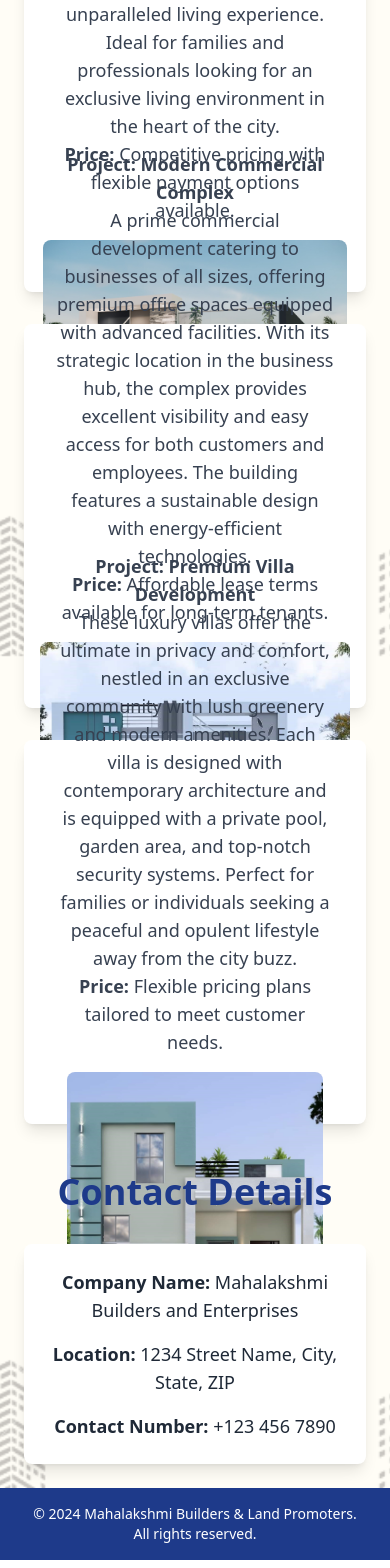
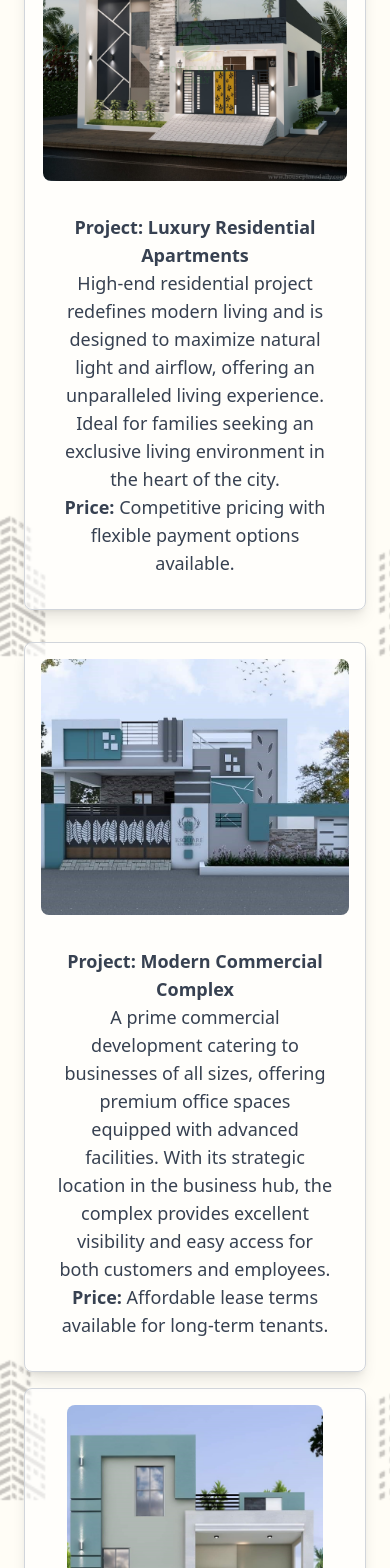
Before and after one commit to Gokkull04/mahalakshmi-app, a React (Create React App) app: page /about in a window 390 px wide. Shown: the part 260-1828 px from the top of the page. Built offline with nearby package versions, Linux system fonts and the light colour scheme.

Commit message:
responsive

```diff
--- a/src/pages/About.js
+++ b/src/pages/About.js
@@ -1,24 +1,31 @@
 import React from "react";
 import { motion } from "framer-motion";
 import bg from "../img/bg.png";
-import companyImage1 from "../img/img1.jpeg"; // Replace with actual image paths
+import companyImage1 from "../img/img1.jpeg";
 import companyImage2 from "../img/img2.jpeg";
 import companyImage3 from "../img/img3.jpeg";
 
-// Framer Motion variants for card animation
+// Animation variants
 const fadeIn = {
   hidden: { opacity: 0, y: 50 },
-  visible: { opacity: 1, y: 0 },
+  visible: {
+    opacity: 1,
+    y: 0,
+    transition: {
+      duration: 1, // Increased duration for smoother effect
+      ease: "easeInOut", // Smooth ease effect
+    },
+  },
 };
 
-// Container variant for staggered animation
 const staggerContainer = {
   hidden: { opacity: 1 },
   visible: {
     opacity: 1,
     transition: {
-      staggerChildren: 0.5, // Delay between each card animation
-      when: "beforeChildren", // Ensures the cards animate one by one
+      staggerChildren: 0.4, // Delay between card animations for smoother flow
+      duration: 0.8, // Duration across all elements
+      ease: "easeInOut", // Uniform easing
     },
   },
 };
@@ -32,49 +39,56 @@ const About = () => {
         backgroundSize: "cover",
         backgroundPosition: "center",
         backgroundRepeat: "no-repeat",
-        backgroundAttachment: "fixed", // This makes the background image fixed
+        backgroundAttachment: "fixed",
       }}
     >
       {/* Our Works Section */}
-      <section className="mb-12">
+      <motion.section
+        className="mb-12"
+        initial="hidden"
+        whileInView="visible"
+        viewport={{ once: true }}
+        variants={staggerContainer}
+      >
         <motion.h2
           className="text-4xl font-bold text-center text-blue-900 mb-8"
-          initial="hidden"
-          animate="visible"
-          transition={{ duration: 0.5 }}
           variants={fadeIn}
         >
           ABOUT US
         </motion.h2>
 
         <motion.div
-          className="flex flex-col space-y-8 items-center"
+          className="flex flex-col space-y-4 items-center" // Ensures proper spacing and alignment
           initial="hidden"
           whileInView="visible"
-          viewport={{ once: true }}
           variants={staggerContainer}
+          viewport={{ once: true, amount: 0.2 }}
         >
-          {/* First Card: Image on Right, Description on Left */}
+          {/* First Card */}
           <motion.div
-            className="bg-white shadow-lg rounded-lg p-4 w-full lg:w-3/4 h-96 flex flex-col lg:flex-row items-center justify-center"
+            className="bg-white shadow-lg rounded-lg p-4 w-full lg:w-3/4 flex flex-col lg:flex-row items-center justify-between mb-4 border border-gray-300 bg-opacity-60" // Reduced opacity
             variants={fadeIn}
-            transition={{ duration: 0.5 }}
           >
+            <div className="flex-1 flex items-center justify-center lg:hidden mb-4">
+              <img
+                src={companyImage1}
+                alt="Luxury Residential Apartments"
+                className="w-full h-64 object-cover rounded-lg"
+              />
+            </div>
             <div className="flex-1 flex items-center justify-center">
               <p className="text-gray-700 text-lg p-4 text-center">
                 <strong>Project: Luxury Residential Apartments</strong> <br />
-                This high-end residential project redefines modern living,
-                featuring spacious apartments with breathtaking views, premium
-                interiors, and state-of-the-art amenities. Each unit is designed
-                to maximize natural light and airflow, offering an unparalleled
-                living experience. Ideal for families and professionals looking
-                for an exclusive living environment in the heart of the city.
+                High-end residential project redefines modern living and is
+                designed to maximize natural light and airflow, offering an
+                unparalleled living experience. Ideal for families seeking an
+                exclusive living environment in the heart of the city.
                 <br />
                 <strong>Price:</strong> Competitive pricing with flexible
                 payment options available.
               </p>
             </div>
-            <div className="flex-1 flex items-center justify-center">
+            <div className="flex-1 hidden lg:flex items-center justify-center">
               <img
                 src={companyImage1}
                 alt="Luxury Residential Apartments"
@@ -83,12 +97,18 @@ const About = () => {
             </div>
           </motion.div>
 
-          {/* Second Card: Image on Left, Description on Right */}
+          {/* Second Card */}
           <motion.div
-            className="bg-white shadow-lg rounded-lg p-4 w-full lg:w-3/4 h-96 flex flex-col lg:flex-row-reverse items-center justify-center"
+            className="bg-white shadow-lg rounded-lg p-4 w-full lg:w-3/4 flex flex-col lg:flex-row-reverse items-center justify-between mb-4 border border-gray-300 bg-opacity-60" // Reduced opacity
             variants={fadeIn}
-            transition={{ duration: 0.5 }}
           >
+            <div className="flex-1 flex items-center justify-center lg:hidden mb-4">
+              <img
+                src={companyImage2}
+                alt="Modern Commercial Complex"
+                className="w-full h-64 object-cover rounded-lg"
+              />
+            </div>
             <div className="flex-1 flex items-center justify-center">
               <p className="text-gray-700 text-lg p-4 text-center">
                 <strong>Project: Modern Commercial Complex</strong> <br />
@@ -96,14 +116,13 @@ const About = () => {
                 sizes, offering premium office spaces equipped with advanced
                 facilities. With its strategic location in the business hub, the
                 complex provides excellent visibility and easy access for both
-                customers and employees. The building features a sustainable
-                design with energy-efficient technologies.
+                customers and employees.
                 <br />
                 <strong>Price:</strong> Affordable lease terms available for
                 long-term tenants.
               </p>
             </div>
-            <div className="flex-1 flex items-center justify-center">
+            <div className="flex-1 hidden lg:flex items-center justify-center">
               <img
                 src={companyImage2}
                 alt="Modern Commercial Complex"
@@ -112,27 +131,31 @@ const About = () => {
             </div>
           </motion.div>
 
-          {/* Third Card: Image on Right, Description on Left */}
+          {/* Third Card */}
           <motion.div
-            className="bg-white shadow-lg rounded-lg p-4 w-full lg:w-3/4 h-96 flex flex-col lg:flex-row items-center justify-center"
+            className="bg-white shadow-lg rounded-lg p-4 w-full lg:w-3/4 flex flex-col lg:flex-row items-center justify-between mb-4 border border-gray-300 bg-opacity-60" // Reduced opacity
             variants={fadeIn}
-            transition={{ duration: 0.5 }}
           >
+            <div className="flex-1 flex items-center justify-center lg:hidden mb-4">
+              <img
+                src={companyImage3}
+                alt="Premium Villa Development"
+                className="w-full h-64 object-cover rounded-lg"
+              />
+            </div>
             <div className="flex-1 flex items-center justify-center">
               <p className="text-gray-700 text-lg p-4 text-center">
                 <strong>Project: Premium Villa Development</strong> <br />
-                These luxury villas offer the ultimate in privacy and comfort,
-                nestled in an exclusive community with lush greenery and modern
-                amenities. Each villa is designed with contemporary architecture
-                and is equipped with a private pool, garden area, and top-notch
-                security systems. Perfect for families or individuals seeking a
-                peaceful and opulent lifestyle away from the city buzz.
+                Each villa is designed with contemporary architecture and is
+                equipped with a garden area and top-notch security systems.
+                Perfect for families or individuals seeking a peaceful and
+                opulent lifestyle away from the city buzz.
                 <br />
                 <strong>Price:</strong> Flexible pricing plans tailored to meet
                 customer needs.
               </p>
             </div>
-            <div className="flex-1 flex items-center justify-center">
+            <div className="flex-1 hidden lg:flex items-center justify-center">
               <img
                 src={companyImage3}
                 alt="Premium Villa Development"
@@ -141,39 +164,39 @@ const About = () => {
             </div>
           </motion.div>
         </motion.div>
-      </section>
+      </motion.section>
 
       {/* Contact Details Section */}
-      <section>
-        <motion.h2
-          className="text-4xl font-bold text-center text-blue-900 mb-8"
-          initial="hidden"
-          animate="visible"
-          transition={{ duration: 0.5 }}
-          variants={fadeIn}
-        >
+      <motion.section
+        initial="hidden"
+        whileInView="visible"
+        viewport={{ once: true, amount: 0.3 }}
+        variants={fadeIn}
+      >
+        <h2 className="text-4xl font-bold text-center text-blue-900 mb-8">
           Contact Details
-        </motion.h2>
+        </h2>
 
-        <motion.div
-          className="bg-white shadow-lg rounded-lg p-6 text-center mx-auto"
-          initial="hidden"
-          whileInView="visible"
-          viewport={{ once: true }}
-          transition={{ duration: 0.5, delay: 0.2 }}
-          variants={fadeIn}
-        >
+        <div className="bg-white shadow-lg rounded-lg p-6 text-center mx-auto">
           <p className="text-lg text-gray-800 mb-4">
-            <strong>Company Name:</strong> Mahalakshmi Builders and Enterprises
+            <strong>Company Name:</strong>{" "}
+            <span className="uppercase">
+              Mahalakshmi Builders & Land Promoters
+            </span>
           </p>
           <p className="text-lg text-gray-800 mb-4">
-            <strong>Location:</strong> 1234 Street Name, City, State, ZIP
+            <strong>Location: </strong>PLOT NO. 9/2, J BLOCK,
+            16th MAIN ROAD,<br></br> ANNA NAGAR WEST,
+            CHENNAI - 600 040
           </p>
-          <p className="text-lg text-gray-800">
-            <strong>Contact Number:</strong> +123 456 7890
+          <p className="text-lg text-gray-800 mb-4">
+            <strong>Email: </strong> mahalakshmibuilders2002@gmail.com
           </p>
-        </motion.div>
-      </section>
+          <p className="text-lg text-gray-800 mb-4">
+            <strong>Contact Number:</strong> 044 42801213
+          </p>
+        </div>
+      </motion.section>
     </div>
   );
 };
--- a/src/pages/Home.js
+++ b/src/pages/Home.js
@@ -1,17 +1,14 @@
 import React from "react";
 import { Link } from "react-router-dom";
-import bg from "../img/bg.png"
+import bg from "../img/bg.png";
 
 const Home = () => {
   return (
     <div
-      className="min-h-screen flex flex-col items-center justify-center px-4"
+      className="min-h-screen flex flex-col items-center justify-center px-4 bg-cover bg-center bg-no-repeat"
       style={{
         backgroundImage: `url(${bg})`,
-        backgroundSize: "cover",
-        backgroundPosition: "center",
-        backgroundRepeat: "no-repeat",
-        backgroundAttachment: "fixed",
+        backgroundAttachment: "fixed", // Fixed for all views
       }}
     >
       <div className="text-center">
```
